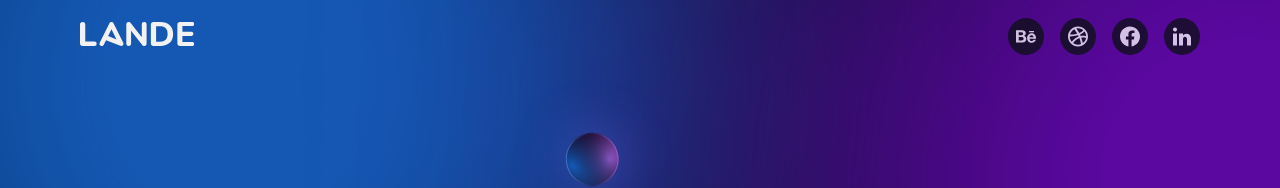
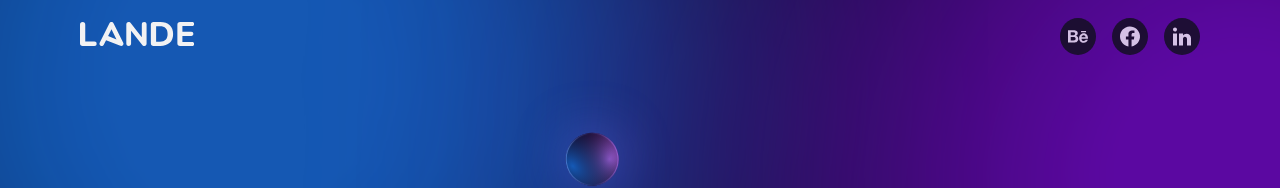
Before and after one commit to luiserickux/lande.studio_2022, a plain HTML site: page index.html in a window 1280 px wide. Shown: the top 188 px of the page. Drawn offline with nearby package versions, Linux system fonts and the light colour scheme.

Commit message:
Eliminar dribbble del header

```diff
--- a/index.html
+++ b/index.html
@@ -30,10 +30,6 @@
                 <li><a target="_blank" href="https://www.behance.net/luiserickux"
                         class="action-btn-normal   social-media">
                         <img src="resources/brand-behance.svg" alt="Behance de Lande Studio">
-                    </a>
-                </li>
-                <li><a target="_blank" href="https://dribbble.com/luiserickux" class="action-btn-normal  social-media">
-                        <img src="resources/brand-dribbble.svg" alt="Dribbble de Lande Studio">
                     </a>
                 </li>
                 <li><a target="_blank" href="https://www.facebook.com/landestudiomx"
```
